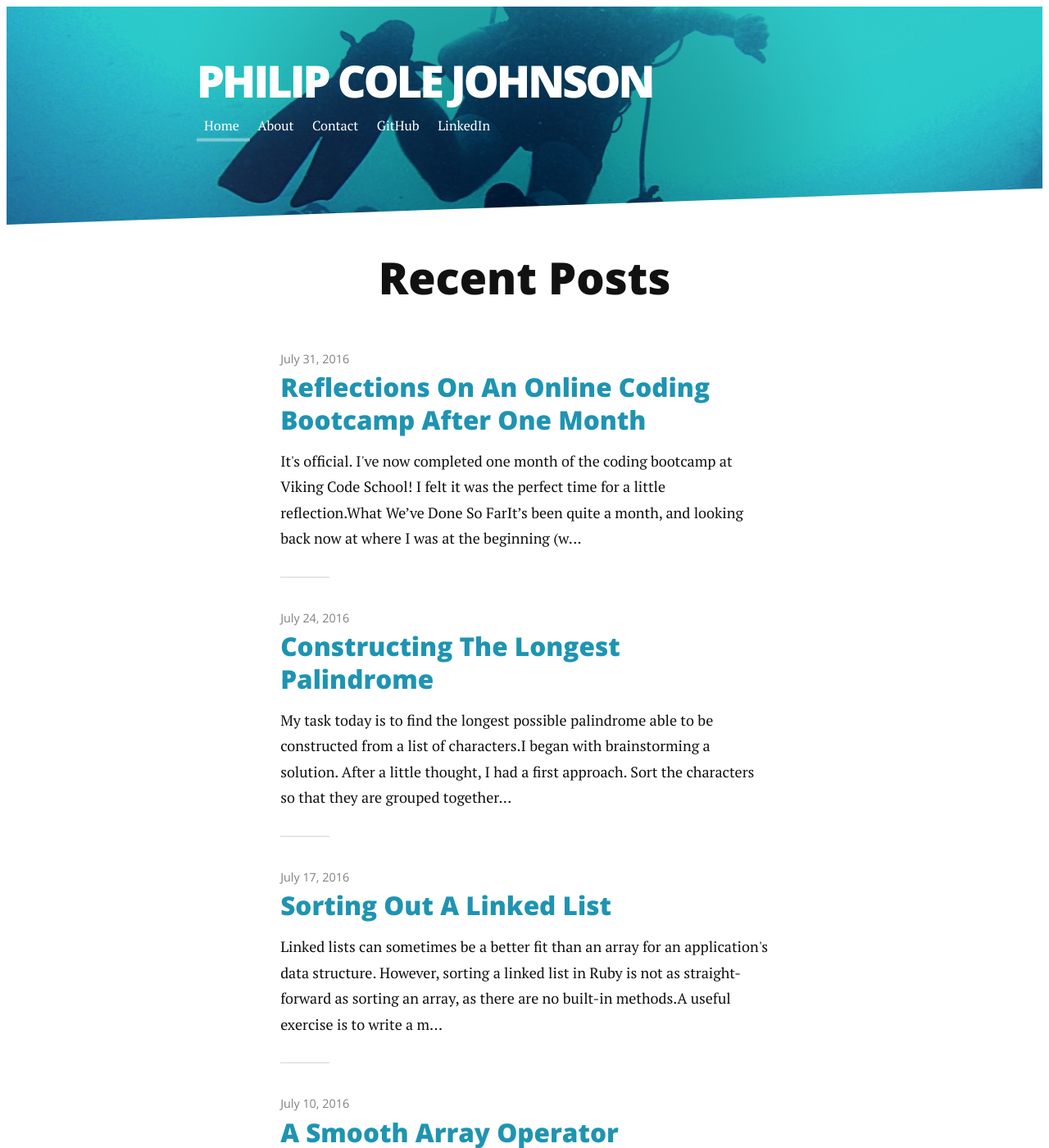
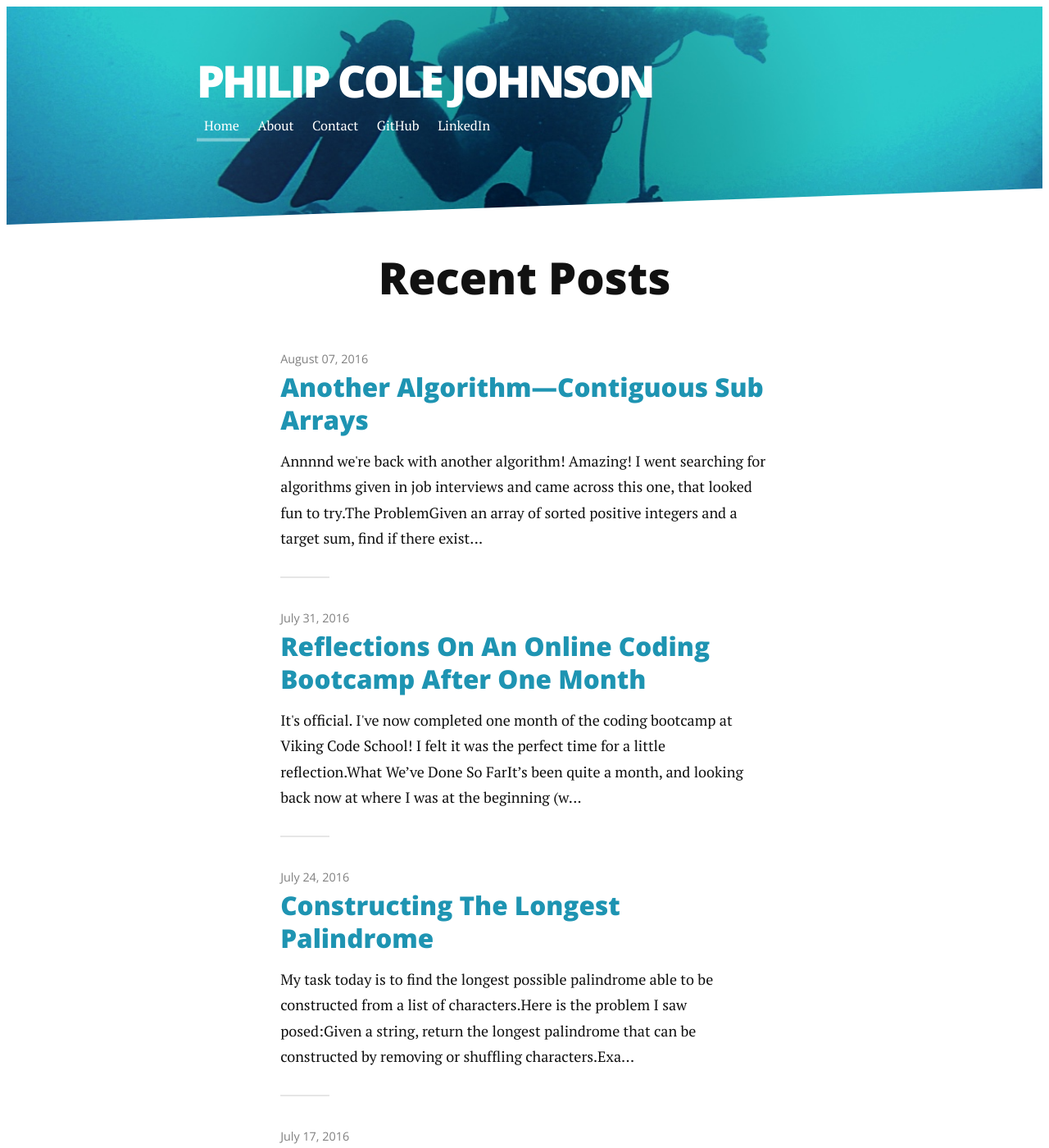
Before and after one commit to philipcolejohnson/philipcolejohnson.github.io, a Jekyll site: the page built from index.html, in a window 1280 px wide and 1400 px high. Shown: the whole window at 82% size. Built offline with Jekyll 4.4.1, drawn with Linux system fonts in a browser that asks for light colours; nearby versions of some CDN libraries; the list of posts is cut into pages by our own code; some of the changed lines change nothing that is shown; some of the changed text lies outside the part shown.

Commit message:
New post

```diff
--- a/_posts/2016-07-24-longest_palindrome.markdown
+++ b/_posts/2016-07-24-longest_palindrome.markdown
@@ -5,6 +5,17 @@ date:   2016-07-24
 ---
 
 <p class="intro"><span class="dropcap">M</span>y task today is to find the longest possible palindrome able to be constructed from a list of characters.</p>
+
+Here is the problem I saw posed:
+
+*Given a string, return the longest palindrome that can be constructed by removing or shuffling characters.*<br>
+Examples:<br>
+'aha' -> 'aha'<br>
+'ttaatta' -> 'ttaaatt'<br>
+'abc' -> 'a' OR 'b' OR 'c'<br>
+'gggaaa' -> 'gaaag' OR 'aggga'<br>
+
+
 I began with brainstorming a solution. After a little thought, I had a first approach.
 
 1. Sort the characters so that they are grouped together.
--- /dev/null
+++ b/_posts/2016-08-07-continuous_subarray.markdown
@@ -0,0 +1,82 @@
+---
+layout: post
+title:  Another Algorithm—Contiguous Sub Arrays
+date:   2016-08-07
+---
+
+<p class="intro"><span class="dropcap">A</span>nnnnd we're back with another algorithm! Amazing! I went searching for algorithms given in job interviews and came across this one, that looked fun to try.</p>
+
+### The Problem
+
+Given an array of sorted positive integers and a target sum, find if there exists in the given array a contiguous sub-array whose sum equals the target sum.<br>
+
+For example, let's say the given array is [2, 4, 7, 8].<br>
+A target of 6 would return TRUE, as 2 + 4 = 6.<br>
+A target sum of 5 would return FALSE.<br>
+A target of 9 would return FALSE because 2 and 7 are not contiguous.<br>
+A target sum of 19 or a target sum of 7 would both return TRUE.<br>
+
+### A First Attempt
+
+The first try at making a solution would take a brute force approach. We would start at the first element of the array, then start adding elements until we equal our target sum or go over it. If we hit our target, we can return true. Otherwise, we would move on to the next element of the array and start the process over again.
+
+Here is a method I wrote that uses this approach:
+
+{% highlight ruby %}
+def contiguous_subarray(arr, sum)
+  arr.each_index do |start|
+    total = 0
+
+    arr[start..-1].each do |element|
+      total += element
+
+      return true if total == sum
+      break if total > sum
+    end
+  end
+
+  false
+end
+{% endhighlight %}
+
+The nice thing about this approach is that the strategy is easy to follow. We loop through every element of the array, and for each we sum the elements that follow it, looking for our target sum. We return false at the end if we didn't find anything earlier.
+
+However, let's look at the O(n). In the worst case scenario, we have to loop through every element of our array. For each of those, we have to (at worst) loop through all the remaining elements. Since there is one fewer argument each time, that means we take our n times through the outside loop and multiply it by *(n - 1) x (n - 2) x (n - 3) ...*, which means we have O(n^2).
+
+### A Better Solution
+
+Is there some way we can reduce the amount of times we need to loop through the elements? Is it possible to go through only once and achieve O(n) time?
+
+Let's look at the example array again: [ 2 4 7 8 ]. A better way to think of the problem would be to imagine we are covering up part of the problem with our hands and looking at only a few elements at a time. We start by covering every element except the first: [ 2 _ _ _ ].
+
+Let's say our target sum is 5. Is that first element 2 equal to 5? Of course not. So we move our right hand and reveal another element of the array so that now we have: [ 2 4 _ _ ]. We keep track of the sum so far, which is now 6. That is more than five, so we know that just adding another element would do no good.
+
+Instead we use our other hand to cover up the left-most element of our window, leaving us with [ _ 4 _ _ ]. Since we took of the 2, we need to subtract it from our current total of 6, leaving us with a new current total of 4.
+
+Our new total is too small, so we need to move our right hand again add a new element to our array: [ _ 4 7 _ ]. We add the 7 onto our current total of 4. That's too big, so we need to move our left hand and remove the 4. We continue to do this until we reach the end of the array. In this case, we'll never find a contiguous set of numbers that equal 5, so we return false at the end.
+
+Here is a method I wrote that uses this approach:
+
+{% highlight ruby %}
+def contiguous_subarray(arr, sum)
+  start = 0
+  finish = 0
+  total = arr[start]
+
+  until finish == arr.length
+    if total == sum
+      return true
+    elsif total > sum
+      total -= arr[start]
+      start += 1
+    else
+      finish += 1
+      total += arr[finish] if finish < arr.length
+    end
+  end
+
+  false
+end
+{% endhighlight %}
+
+In this approach, we don't have a loop within a loop. In fact, we only traverse the array a single time at worst. That leaves us with an Big O of O(n). In terms of space, we only create three new variables, so we have O(1).
```
